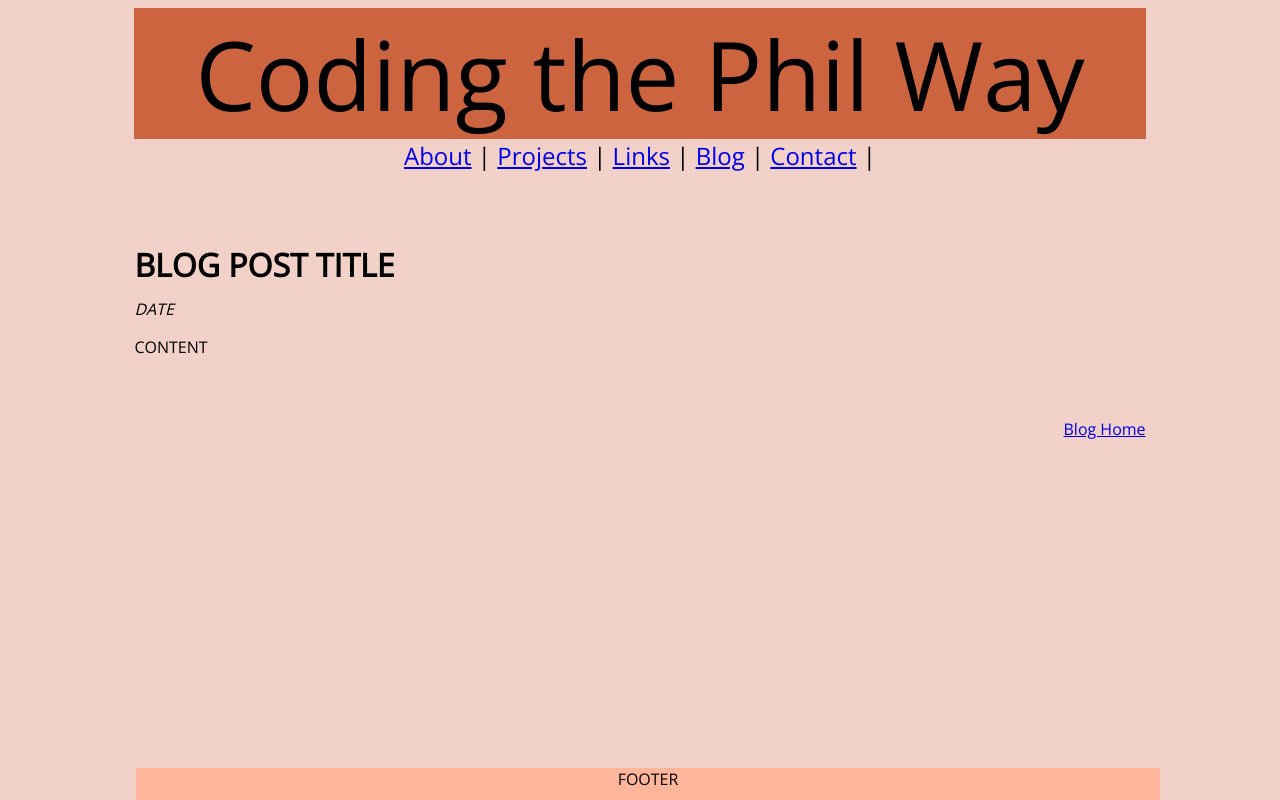
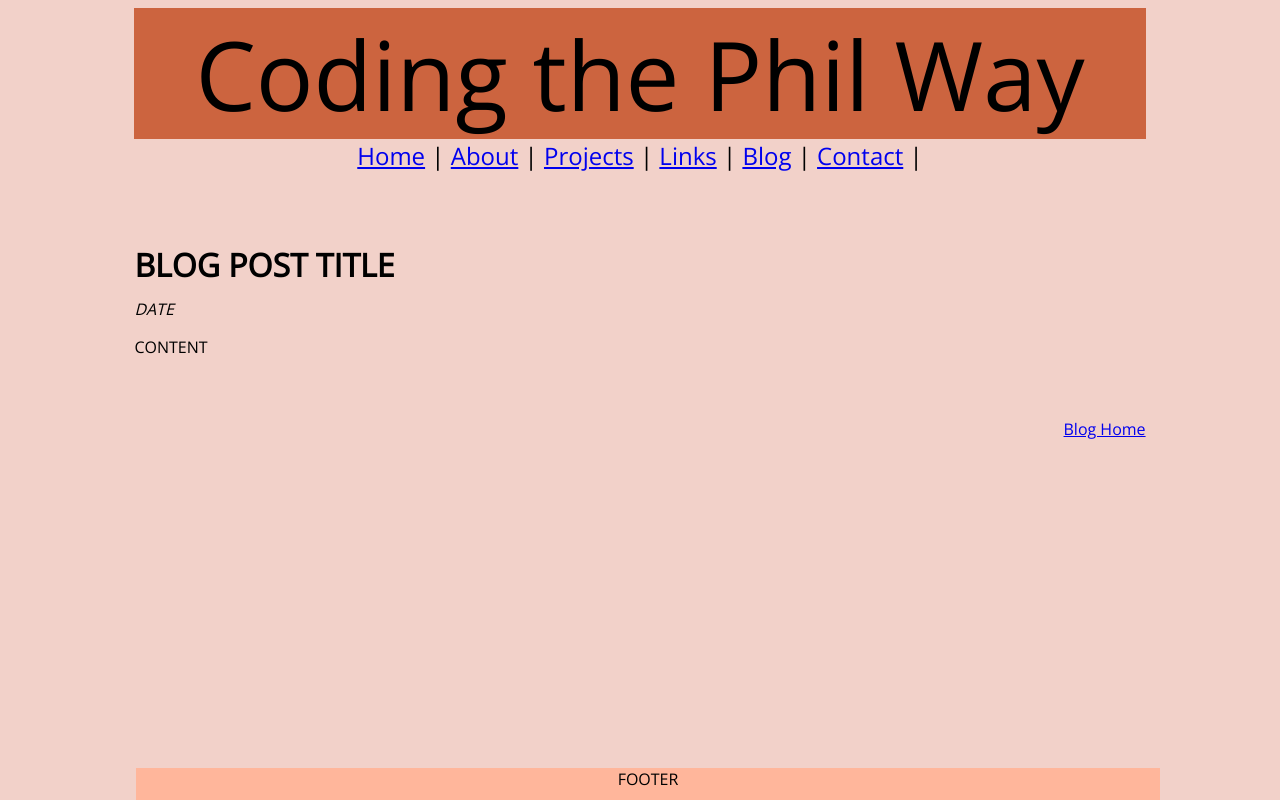
Before and after one commit to philsof/philsof.github.io, a plain HTML site: page blog/blog-post.html in a window 1280 px wide. Drawn offline with nearby package versions, Linux system fonts and the light colour scheme.

Commit message:
Add home link to nav bar on all pages and templates

```diff
--- a/blog/blog-post.html
+++ b/blog/blog-post.html
@@ -9,7 +9,9 @@
 </head>
 <body>
 <header id="header">Coding the Phil Way</header>
-    <nav id="nav"><a href="#">About</a> |
+    <nav id="nav">
+      <a href="../index.html">Home</a> |
+      <a href="#">About</a> |
       <a href="#">Projects</a> |
       <a href="#">Links</a> |
       <a href="blog-template.html">Blog</a> |
```
Also changed, not shown: blog/blog-template.html (+3 -1 lines), blog/c1-chefs-kitchen.html (+3 -1 lines), blog/c3-thinking-style.html (+3 -1 lines), blog/t1-git-blog.html (+3 -1 lines), blog/t2-css-design.html (+3 -1 lines), blog/t3-arrays-hashes.html (+3 -1 lines), contact.html (+3 -1 lines).
